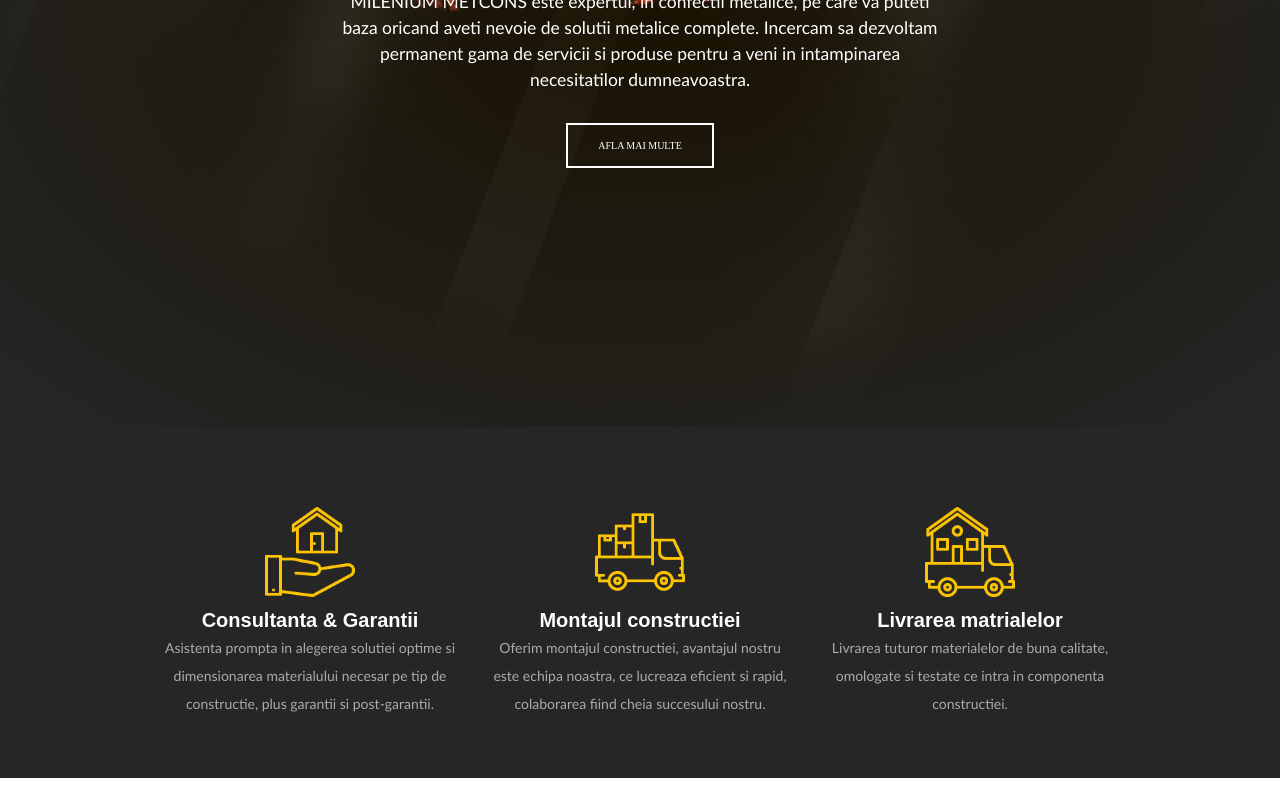
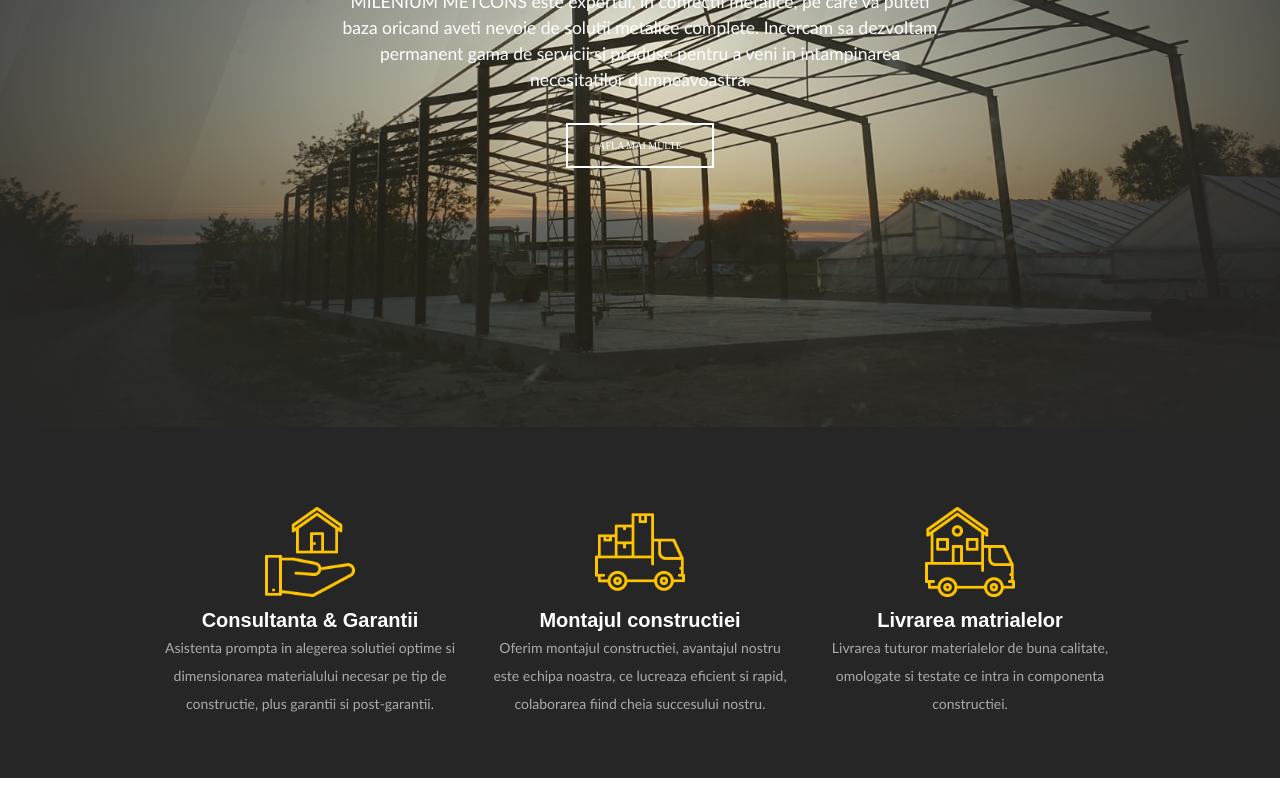
Before and after one commit to mariuscatalin166/milenium, a website: page index.html in a window 1280 px wide. Shown: the part 373-1163 px from the top of the page. Drawn offline with Linux system fonts and the light colour scheme; a web font is replaced by a local one.

Commit message:
change bg

```diff
--- a/css/components/main.scss
+++ b/css/components/main.scss
@@ -1,7 +1,7 @@
 // MAIN BACKGROUND
 .main {
   width: 100%;
-  background: radial-gradient(rgba($dark_gold, 0.1), rgba(#262626, 1)), url(../assets/img/mainoverlay.png), url(../assets/img/gallery/img16.jpeg);
+  background: radial-gradient(rgba($dark_gold, 0.1), rgba(#262626, 1)), url(../assets/img/mainoverlay.png), url(../assets/img/gallery/img37.jpeg);
   background-size: cover;
   background-attachment: fixed;
   background-position: center center;
```
Also changed, not shown: css/index.min.css.
